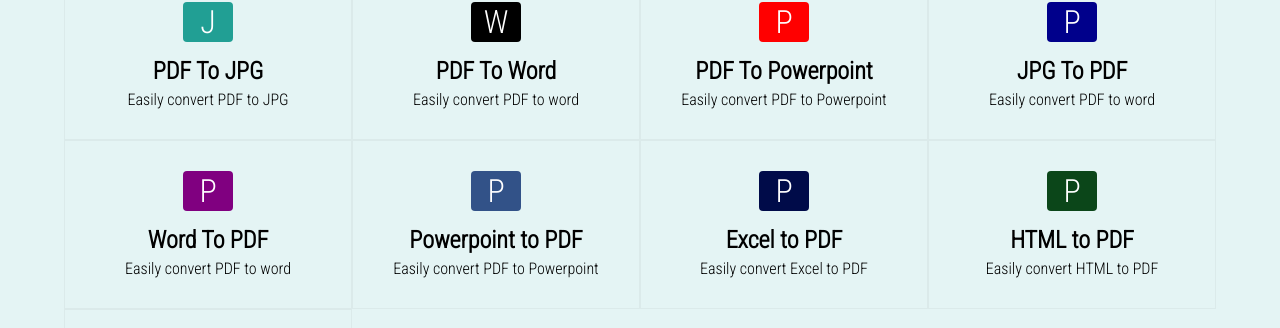
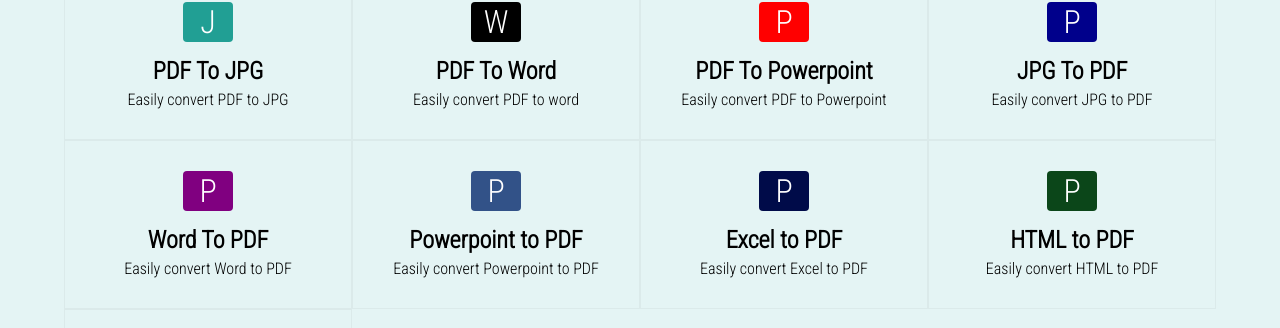
Before and after one commit to srahman3311/conversion-api-ripon, a React (Create React App) app: page / in a window 1280 px wide. Shown: the part 581-909 px from the top of the page. Built offline with nearby package versions, Linux system fonts and the light colour scheme.

Commit message:
Update service card's content in services section

```diff
--- a/src/libs/data.js
+++ b/src/libs/data.js
@@ -25,21 +25,21 @@ export const services = [
         textIcon: "P",
         textIconBackgroundColor: "darkblue",
         title: "JPG To PDF",
-        description: "Easily convert PDF to word"
+        description: "Easily convert JPG to PDF"
     },
     {
         id: 5,
         textIcon: "P",
         textIconBackgroundColor: "purple",
         title: "Word To PDF",
-        description: "Easily convert PDF to word"
+        description: "Easily convert Word to PDF"
     },
     {
         id: 6,
         textIcon: "P",
         textIconBackgroundColor: "#325288",
         title: "Powerpoint to PDF",
-        description: "Easily convert PDF to Powerpoint"
+        description: "Easily convert Powerpoint to PDF"
     },
     {
         id: 7,
```
